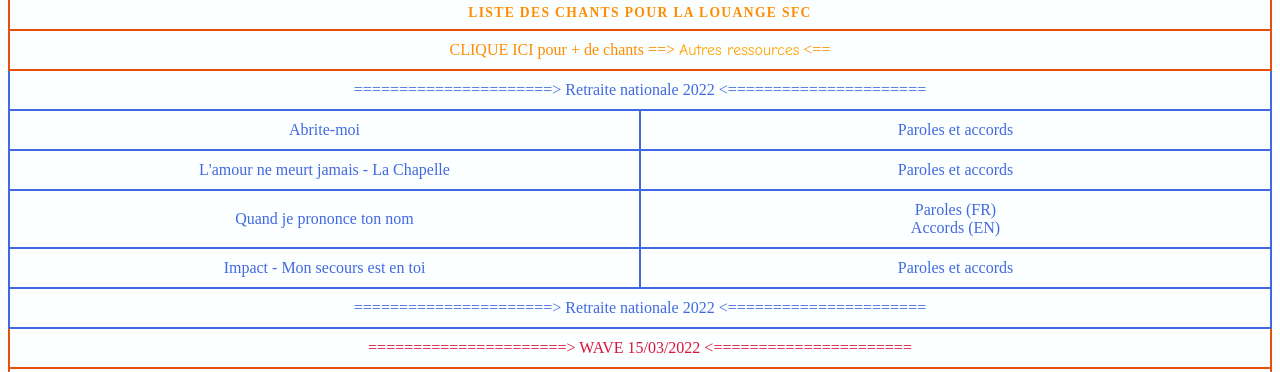
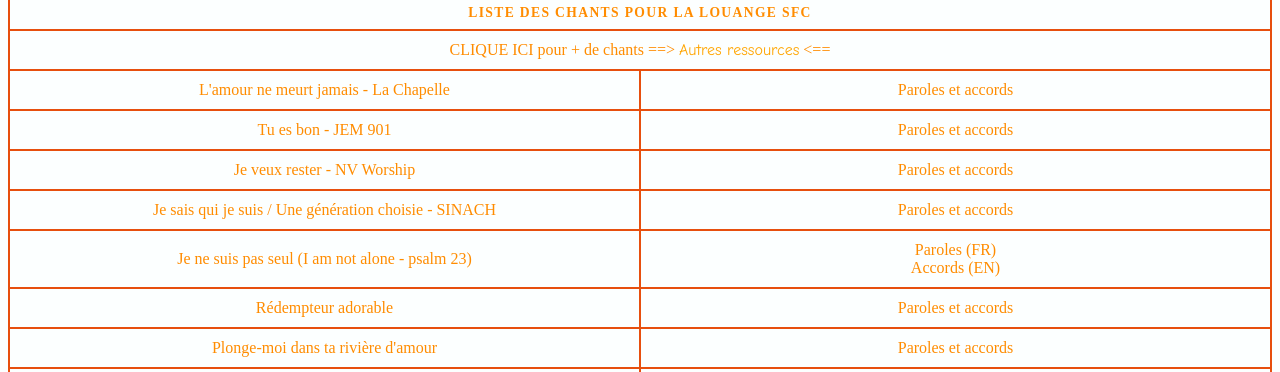
Before and after one commit to sfc-namur/chant, a plain HTML site: page index.html in a window 1280 px wide. Shown: the part 428-800 px from the top of the page. Drawn offline with Linux system fonts and the light colour scheme.

Commit message:
To be continued...

```diff
--- a/index.html
+++ b/index.html
@@ -15,37 +15,18 @@
 		   		<tr>
 		   			<td colspan="2">CLIQUE ICI pour + de chants ==> <a class="other" href="http://louange.addlimoges.com/gdl/media/">Autres ressources</a> <==</td>
 				</tr>
-				<tr>
-					<td class="prior" colspan="2">======================> Retraite nationale 2022 <======================</td>
+				<!-- <tr>
+					<td class="retrait_title" colspan="2">======================> Retraite nationale <======================</td>
 			 	</tr>
-				<tr class="prior">
-					<td class="prior">Abrite-moi</td>
-					<td class="prior"><a class="prior" target="_blank" href="http://addcp.free.fr/Chants/Abrite-moi.pdf">Paroles et accords</a></td>
-				</tr>
-				<tr class="prior">
-					<td class="prior">L'amour ne meurt jamais - La Chapelle</td>
-					<td class="prior"><a class="prior" target="_blank" href="./pdfs/lamour-ne-meurt-jamais.pdf">Paroles et accords</a></td>
-				</tr>
-				<tr class="prior">
-					<td class="prior">Quand je prononce ton nom</td>
-					<td class="prior"><a class="prior" target="_blank" href="./pdfs/prononce-ton-nom.pdf">Paroles (FR)</a><br/><a class="prior" target="_blank" href="./pdfs/Mention of Your Name (chords D).pdf">Accords (EN)</a></td>
-				</tr>
-				<tr class="prior">
-					<td class="prior">Impact - Mon secours est en toi</td>
-					<td class="prior"><a class="prior" target="_blank" href="https://tabs.ultimate-guitar.com/tab/impact/mon_secours_est_en_toi_chords_1785390">Paroles et accords</a></td>
-				</tr>
 			 	<tr>
-					<td class="prior" colspan="2">======================> Retraite nationale 2022 <======================</td>
+					<td class="retrait_title" colspan="2">======================> Retraite nationale <======================</td>
 			 	</tr>
 				<tr>
-					<td class="retrait_title" colspan="2">======================> WAVE 15/03/2022 <======================</td>
-			 	</tr>
-			 	<tr>
-			 		<td class="retrait_title" colspan="2">Voir Retraite nationale 2022</td>
+					<td class="prior" colspan="2">======================> WAVE <======================</td>
 			 	</tr>
 				<tr>
-					<td class="retrait_title" colspan="2">======================> WAVE 15/03/2022 <======================</td>
-			 	</tr>
+					<td class="prior" colspan="2">======================> WAVE <======================</td>
+			 	</tr> -->
 			 	<tr>
 					<td>L'amour ne meurt jamais - La Chapelle</td>
 					<td><a target="_blank" href="./pdfs/lamour-ne-meurt-jamais.pdf">Paroles et accords</a></td>
@@ -421,9 +402,9 @@
 				</tr>
 				<tr>
 				<tr>
-					<td>Le Roi dans sa splendeur/Combien Dieu est grand</td>
-					<td><a target="_blank" href="http://shir.fr/chant/pdf/Le%20roi%20dans%20sa%20splendeur%20—%20Chris%20Tomlin%20–%20Jesse%20Beeves%20–%20Ed%20Cash.pdf">Paroles et accords (splendeur)</a><br>
-					<a target="_blank" href="http://www.paulbeaney.com/sites/www.paulbeaney.com/files/Combien%20Dieu%20est%20grand.pdf">Paroles et accords (beauté)</a></td>
+					<td>Le Roi dans sa beauté/Combien Dieu est grand</td>
+					<td><a target="_blank" href="./pdfs/COMBIEN_DIEU_EST_GRAND.pdf">Paroles et accords (Sol)</a><br>
+					<a target="_blank" href="http://www.paulbeaney.com/sites/www.paulbeaney.com/files/Combien%20Dieu%20est%20grand.pdf">Paroles et accords (La)</a></td>
 				</tr>
 				<tr>
 					<td>Mon ancre et ma voile</td>
```
Also changed, not shown: 1 other file.
